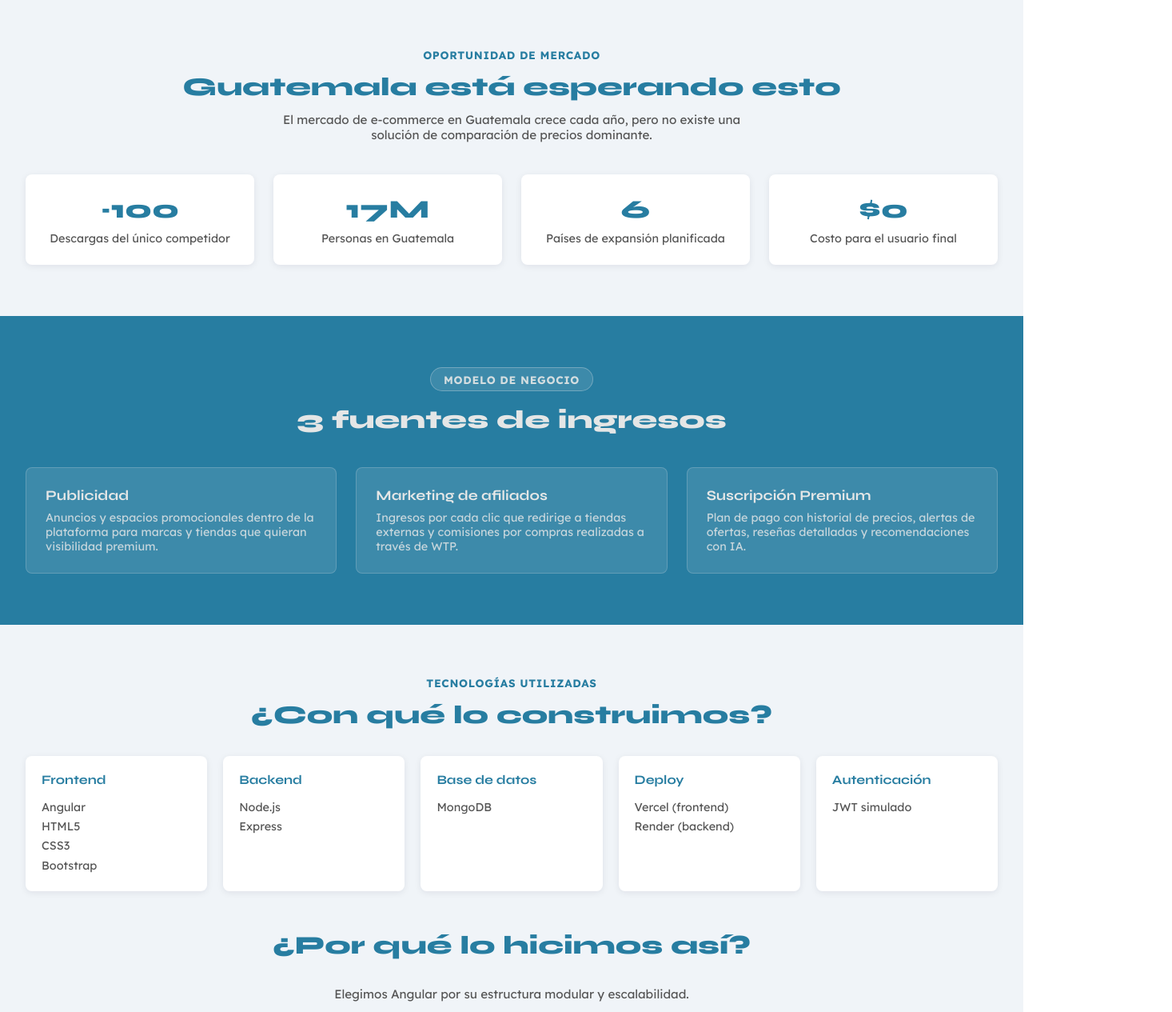
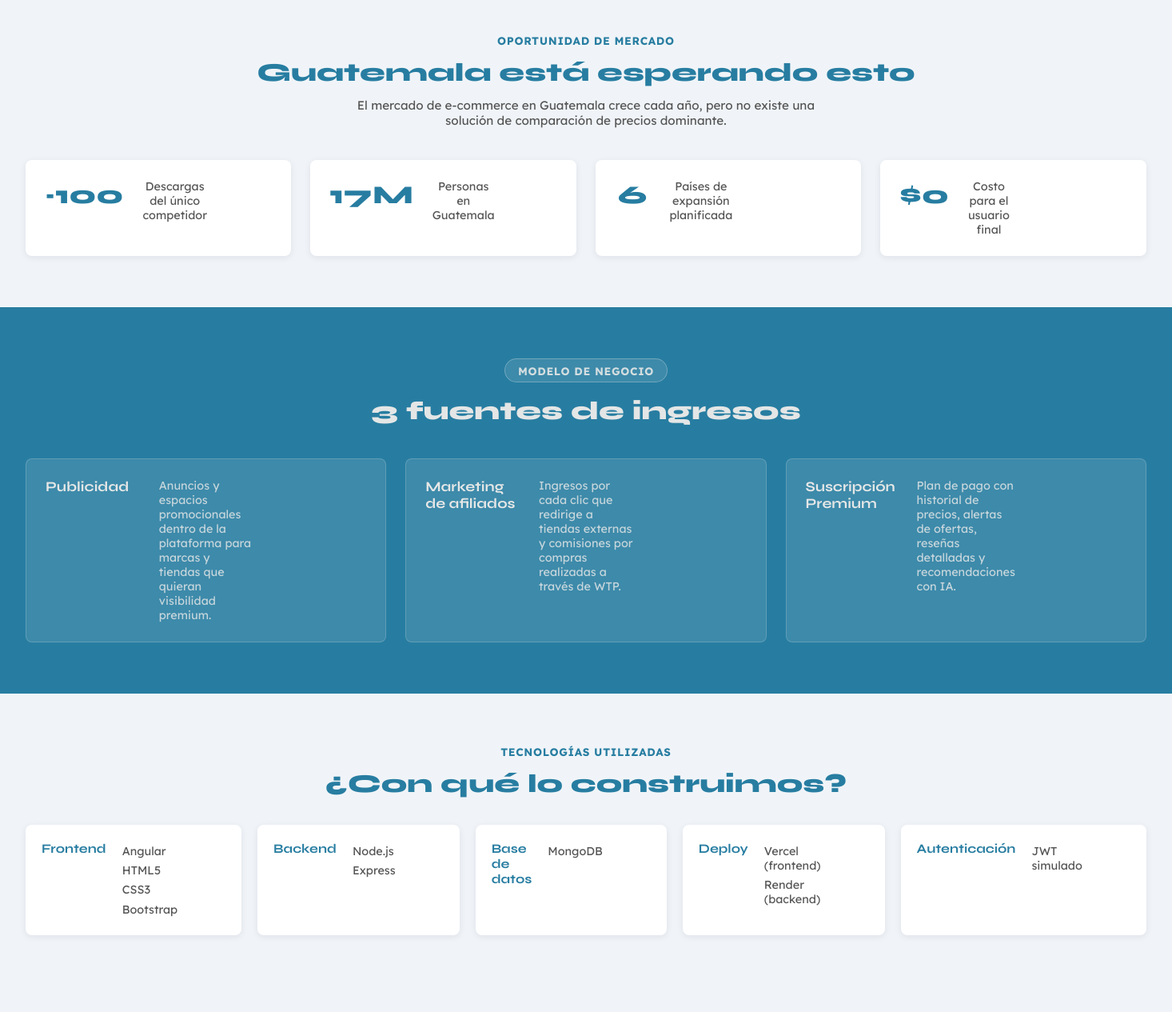
Before and after one commit to Dhidel/What_The_Price_2026, an Angular app in the folder wtp-app/: page / in a window 1280 px wide. Shown: the part 1180-2445 px from the top of the page at 80% size, 1466 px wide, since content can reach past the window. Built offline with nearby package versions, Linux system fonts and the light colour scheme.

Commit message:
New css changes

```diff
--- a/wtp-app/src/components/equipo/equipo.css
+++ b/wtp-app/src/components/equipo/equipo.css
@@ -7,7 +7,7 @@
   padding: 4rem 2rem;
 }
 
-#equipo > span {
+#equipo span {
   display: block;
   text-align: center;
   font-family: "Lexend", sans-serif;
@@ -19,7 +19,7 @@
   margin-bottom: 0.75rem;
 }
 
-#equipo > h2 {
+#equipo h2 {
   text-align: center;
   font-family: "Syne", sans-serif;
   font-weight: 800;
@@ -28,7 +28,7 @@
   margin: 0 0 2.5rem;
 }
 
-#equipo > div {
+#equipo div {
   display: grid;
   grid-template-columns: repeat(2, 1fr);
   gap: 1.5rem;
@@ -36,14 +36,14 @@
   margin: 0 auto;
 }
 
-#equipo > div > div {
+#equipo div div {
   background-color: #ffffff;
   border-radius: 8px;
   padding: 1.5rem;
   box-shadow: 0 2px 8px rgba(23, 7, 52, 0.08);
 }
 
-#equipo > div > div > span {
+#equipo div div span {
   display: inline-flex;
   align-items: center;
   justify-content: center;
@@ -58,7 +58,7 @@
   margin-bottom: 0.75rem;
 }
 
-#equipo > div > div h5 {
+#equipo div div h5 {
   font-family: "Syne", sans-serif;
   font-weight: 700;
   color: #277da1;
@@ -66,7 +66,7 @@
   margin: 0 0 0.25rem;
 }
 
-#equipo > div > div p:first-of-type {
+#equipo div div p:first-of-type {
   font-family: "Lexend", sans-serif;
   font-weight: 600;
   color: #277da1;
@@ -74,7 +74,7 @@
   margin: 0 0 0.5rem;
 }
 
-#equipo > div > div p:last-of-type {
+#equipo div div p:last-of-type {
   font-family: "Lexend", sans-serif;
   font-weight: 400;
   color: #555555;
--- a/wtp-app/src/components/escalabilidad/escalabilidad.css
+++ b/wtp-app/src/components/escalabilidad/escalabilidad.css
@@ -7,7 +7,7 @@
   padding: 4rem 2rem;
 }
 
-#escala > span {
+#escala span {
   display: block;
   text-align: center;
   font-family: "Lexend", sans-serif;
@@ -24,7 +24,7 @@
   margin: 0 auto 1rem;
 }
 
-#escala > h2 {
+#escala h2 {
   text-align: center;
   font-family: "Syne", sans-serif;
   font-weight: 800;
@@ -33,21 +33,21 @@
   margin: 0 0 2.5rem;
 }
 
-#escala > div {
+#escala div {
   display: grid;
   grid-template-columns: repeat(3, 1fr);
   gap: 1.5rem;
   margin-bottom: 3rem;
 }
 
-#escala > div > div {
+#escala div div {
   background-color: rgba(255, 255, 255, 0.1);
   border: 1px solid rgba(238, 236, 234, 0.2);
   border-radius: 8px;
   padding: 1.5rem;
 }
 
-#escala > div > div h6 {
+#escala div div h6 {
   font-family: "Syne", sans-serif;
   font-weight: 700;
   color: rgba(238, 236, 234, 0.95);
@@ -55,7 +55,7 @@
   margin: 0 0 0.75rem;
 }
 
-#escala > div > div p {
+#escala div div p {
   font-family: "Lexend", sans-serif;
   font-weight: 400;
   color: rgba(238, 236, 234, 0.776);
@@ -63,7 +63,7 @@
   margin: 0 0 0.5rem;
 }
 
-#escala > ul {
+#escala ul {
   list-style: none;
   padding: 0;
   margin: 0 auto;
@@ -72,7 +72,7 @@
   gap: 0.75rem;
 }
 
-#escala > ul li {
+#escala ul li {
   font-family: "Lexend", sans-serif;
   font-weight: 400;
   color: rgba(238, 236, 234, 0.85);
@@ -81,8 +81,8 @@
   position: relative;
 }
 
-#escala > ul li::before {
-  content: "→";
+#escala ul li::before {
+  content: ".";
   position: absolute;
   left: 0;
   color: rgba(238, 236, 234, 0.5);
--- a/wtp-app/src/components/footer/footer.css
+++ b/wtp-app/src/components/footer/footer.css
@@ -10,26 +10,26 @@ footer {
   gap: 1.5rem;
 }
 
-footer > span:first-child {
+footer span:first-child {
   font-family: "Syne", sans-serif;
   font-weight: 700;
   font-size: 1rem;
   color: rgba(238, 236, 234, 0.95);
 }
 
-footer > span:last-of-type {
+footer span:last-of-type {
   font-family: "Lexend", sans-serif;
   font-weight: 400;
   font-size: 0.85rem;
   color: rgba(238, 236, 234, 0.6);
 }
 
-footer > div {
+footer div {
   display: flex;
   gap: 1.5rem;
 }
 
-footer > div a {
+footer div a {
   font-family: "Lexend", sans-serif;
   font-weight: 400;
   font-size: 0.85rem;
@@ -37,6 +37,6 @@ footer > div a {
   text-decoration: none;
 }
 
-footer > div a:hover {
+footer div a:hover {
   color: rgba(238, 236, 234, 0.95);
 }
--- a/wtp-app/src/components/mercado/mercado.css
+++ b/wtp-app/src/components/mercado/mercado.css
@@ -7,7 +7,7 @@
   padding: 4rem 2rem;
 }
 
-#mercado > span {
+#mercado span {
   display: block;
   text-align: center;
   font-family: "Lexend", sans-serif;
@@ -19,7 +19,7 @@
   margin-bottom: 0.75rem;
 }
 
-#mercado > h2 {
+#mercado h2 {
   text-align: center;
   font-family: "Syne", sans-serif;
   font-weight: 800;
@@ -28,7 +28,7 @@
   margin: 0 0 0.75rem;
 }
 
-#mercado > p {
+#mercado p {
   text-align: center;
   font-family: "Lexend", sans-serif;
   font-weight: 400;
@@ -38,13 +38,13 @@
   max-width: 600px;
 }
 
-#mercado > div {
+#mercado div {
   display: grid;
   grid-template-columns: repeat(4, 1fr);
   gap: 1.5rem;
 }
 
-#mercado > div > div {
+#mercado div div {
   background-color: #ffffff;
   border-radius: 8px;
   padding: 1.5rem;
@@ -52,7 +52,7 @@
   box-shadow: 0 2px 8px rgba(23, 7, 52, 0.08);
 }
 
-#mercado > div > div strong {
+#mercado div div strong {
   display: block;
   font-family: "Syne", sans-serif;
   font-weight: 800;
@@ -61,7 +61,7 @@
   margin-bottom: 0.5rem;
 }
 
-#mercado > div > div p {
+#mercado div div p {
   font-family: "Lexend", sans-serif;
   font-weight: 400;
   color: #555555;
--- a/wtp-app/src/components/modelo-negocio/modelo-negocio.css
+++ b/wtp-app/src/components/modelo-negocio/modelo-negocio.css
@@ -7,7 +7,7 @@
   padding: 4rem 2rem;
 }
 
-#modelo > span {
+#modelo span {
   display: block;
   text-align: center;
   font-family: "Lexend", sans-serif;
@@ -24,7 +24,7 @@
   margin: 0 auto 1rem;
 }
 
-#modelo > h2 {
+#modelo h2 {
   text-align: center;
   font-family: "Syne", sans-serif;
   font-weight: 800;
@@ -33,20 +33,20 @@
   margin: 0 0 2.5rem;
 }
 
-#modelo > div {
+#modelo div {
   display: grid;
   grid-template-columns: repeat(3, 1fr);
   gap: 1.5rem;
 }
 
-#modelo > div > div {
+#modelo div div {
   background-color: rgba(255, 255, 255, 0.1);
   border: 1px solid rgba(238, 236, 234, 0.2);
   border-radius: 8px;
   padding: 1.5rem;
 }
 
-#modelo > div > div h5 {
+#modelo div div h5 {
   font-family: "Syne", sans-serif;
   font-weight: 700;
   color: rgba(238, 236, 234, 0.95);
@@ -54,7 +54,7 @@
   margin: 0 0 0.5rem;
 }
 
-#modelo > div > div p {
+#modelo div div p {
   font-family: "Lexend", sans-serif;
   font-weight: 400;
   color: rgba(238, 236, 234, 0.776);
--- a/wtp-app/src/components/tecnologias/tecnologias.css
+++ b/wtp-app/src/components/tecnologias/tecnologias.css
@@ -7,7 +7,7 @@
   padding: 4rem 2rem;
 }
 
-#tecnologias > span {
+#tecnologias span {
   display: block;
   text-align: center;
   font-family: "Lexend", sans-serif;
@@ -19,7 +19,7 @@
   margin-bottom: 0.75rem;
 }
 
-#tecnologias > h2 {
+#tecnologias h2 {
   text-align: center;
   font-family: "Syne", sans-serif;
   font-weight: 800;
@@ -28,21 +28,21 @@
   margin: 0 0 2rem;
 }
 
-#tecnologias > div {
+#tecnologias div {
   display: grid;
   grid-template-columns: repeat(5, 1fr);
   gap: 1.25rem;
   margin-bottom: 3rem;
 }
 
-#tecnologias > div > div {
+#tecnologias div div {
   background-color: #ffffff;
   border-radius: 8px;
   padding: 1.25rem;
   box-shadow: 0 2px 8px rgba(23, 7, 52, 0.08);
 }
 
-#tecnologias > div > div h5 {
+#tecnologias div div h5 {
   font-family: "Syne", sans-serif;
   font-weight: 700;
   color: #277da1;
@@ -50,13 +50,13 @@
   margin: 0 0 0.75rem;
 }
 
-#tecnologias > div > div ul {
+#tecnologias div div ul {
   list-style: none;
   padding: 0;
   margin: 0;
 }
 
-#tecnologias > div > div ul li {
+#tecnologias div div ul li {
   font-family: "Lexend", sans-serif;
   font-weight: 400;
   color: #555555;
@@ -64,7 +64,7 @@
   padding: 0.2rem 0;
 }
 
-#tecnologias > p {
+#tecnologias p {
   font-family: "Lexend", sans-serif;
   font-weight: 400;
   color: #555555;
```
